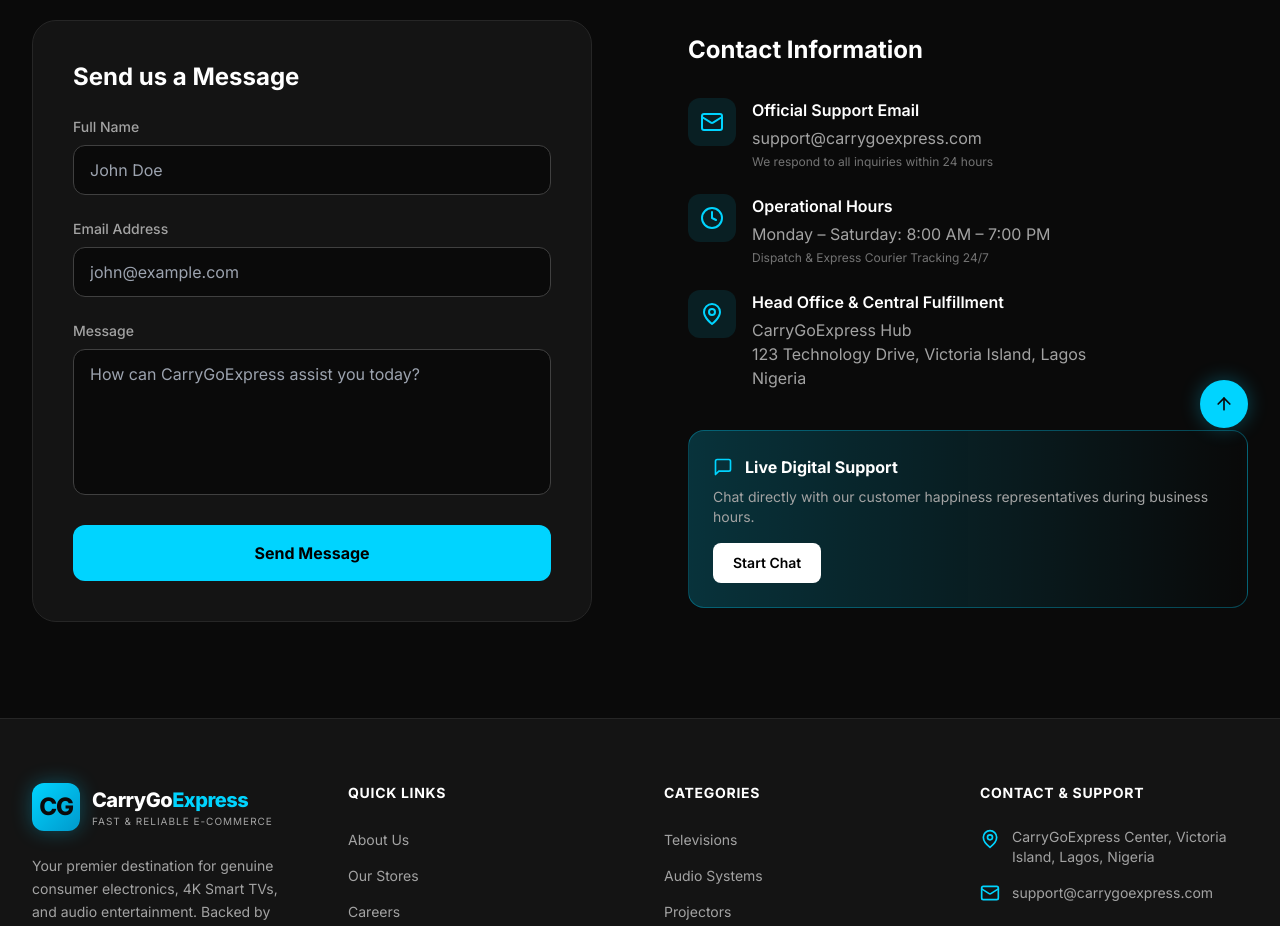
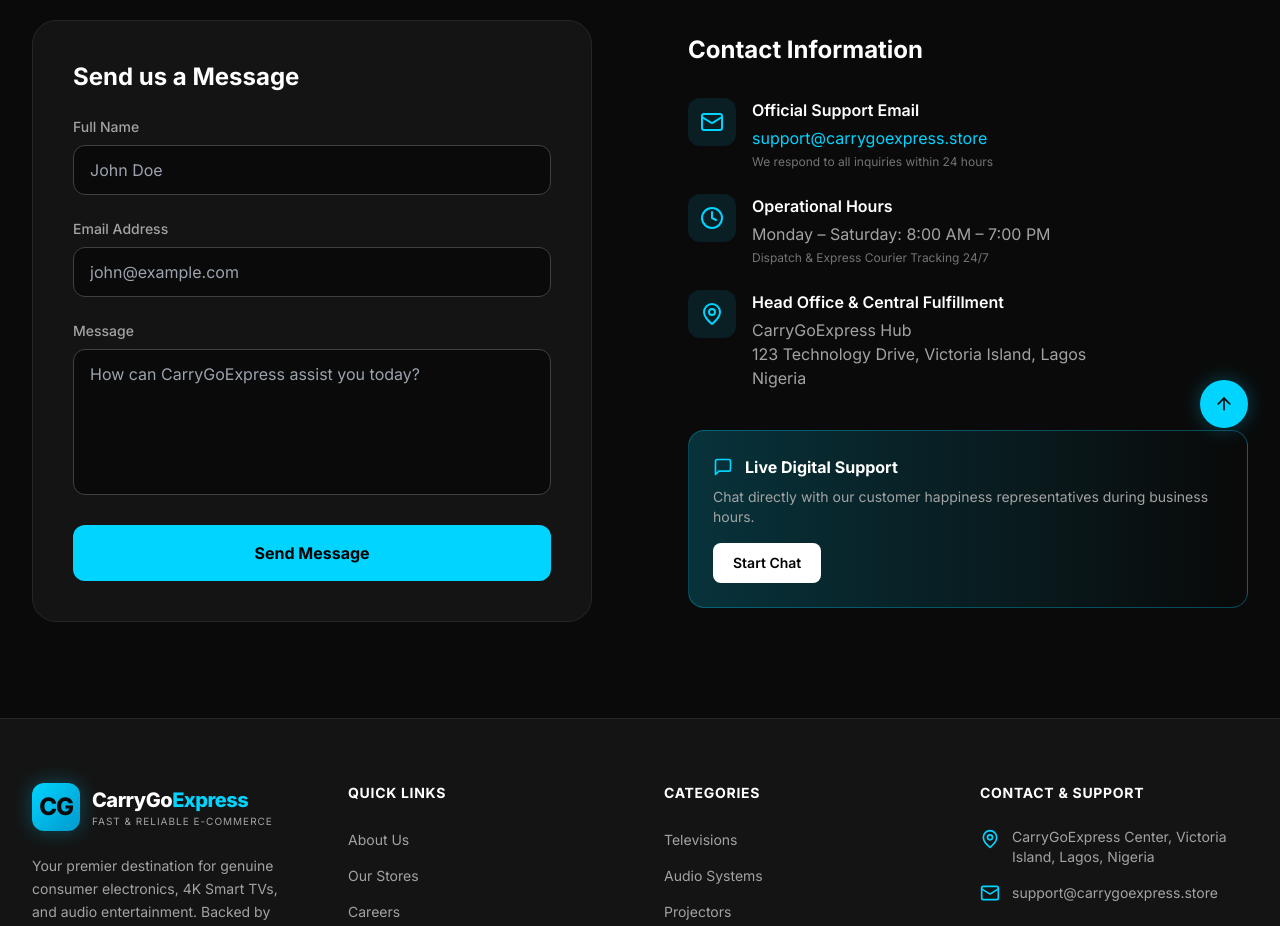
Before and after one commit to nasco247/CarryGoExpress, a React (Vite) app: page /contact in a window 1280 px wide. Shown: the part 340-1266 px from the top of the page. Built offline with nearby package versions, Linux system fonts and the light colour scheme; no server answers.

Commit message:
feat: configure Namecheap Private Email SMTP support@carrygoexpress.store and store domain

```diff
--- a/src/components/Footer.jsx
+++ b/src/components/Footer.jsx
@@ -99,7 +99,9 @@
               </li>
               <li className="flex items-center gap-3">
                 <Mail className="w-5 h-5 text-veltrix-blue shrink-0" />
-                <span className="text-sm text-veltrix-gray-400">support@carrygoexpress.com</span>
+                <a href="mailto:support@carrygoexpress.store" className="text-sm text-veltrix-gray-400 hover:text-veltrix-blue transition-colors">
+                  support@carrygoexpress.store
+                </a>
               </li>
               <li className="flex items-start gap-3 pt-2">
                 <ShieldCheck className="w-5 h-5 text-green-400 shrink-0 mt-0.5" />
--- a/src/components/admin/AdminLayout.jsx
+++ b/src/components/admin/AdminLayout.jsx
@@ -262,7 +262,7 @@
                 <div className="absolute right-0 mt-2 w-56 bg-veltrix-black-light border border-veltrix-gray-800 rounded-xl shadow-2xl py-2 animate-fade-in z-50">
                   <div className="px-4 py-3 border-b border-veltrix-gray-800">
                     <p className="text-sm font-bold text-white">CarryGo Admin</p>
-                    <p className="text-xs text-veltrix-gray-500 truncate">admin@carrygoexpress.com</p>
+                    <p className="text-xs text-veltrix-gray-500 truncate">support@carrygoexpress.store</p>
                   </div>
                   <Link
                     to="/admin/settings"
--- a/src/pages/Contact.jsx
+++ b/src/pages/Contact.jsx
@@ -58,7 +58,9 @@
                   </div>
                   <div>
                     <h3 className="font-semibold text-white mb-1">Official Support Email</h3>
-                    <p className="text-veltrix-gray-400">support@carrygoexpress.com</p>
+                    <a href="mailto:support@carrygoexpress.store" className="text-veltrix-blue hover:underline">
+                      support@carrygoexpress.store
+                    </a>
                     <p className="text-xs text-veltrix-gray-500 mt-1">We respond to all inquiries within 24 hours</p>
                   </div>
                 </div>
--- a/src/pages/PrivacyPolicy.jsx
+++ b/src/pages/PrivacyPolicy.jsx
@@ -45,7 +45,7 @@
           <section>
             <h2 className="text-2xl font-bold text-white mb-4">5. Contact Us</h2>
             <p className="leading-relaxed">
-              If you have any questions about this privacy policy or our privacy practices, please contact us at support@carrygoexpress.com.
+              If you have any questions about this privacy policy or our privacy practices, please contact us at support@carrygoexpress.store.
             </p>
           </section>
         </div>
--- a/src/pages/admin/Settings.jsx
+++ b/src/pages/admin/Settings.jsx
@@ -7,6 +7,7 @@
 
 const tabs = [
   { id: 'general', label: 'Store Profile', icon: Store },
+  { id: 'smtp', label: 'Private Email SMTP', icon: Mail },
   { id: 'backend', label: 'Supabase Realtime', icon: Database },
   { id: 'notifications', label: 'Alerts', icon: Bell },
   { id: 'payments', label: 'Payments', icon: CreditCard },
@@ -19,7 +20,7 @@
   const { realtimeConnected, stats, products, orders } = useAdminStore()
 
   const [storeName, setStoreName] = useState('CarryGoExpress')
-  const [storeEmail, setStoreEmail] = useState('support@carrygoexpress.com')
+  const [storeEmail, setStoreEmail] = useState('support@carrygoexpress.store')
   const [currency, setCurrency] = useState('NGN (₦)')
   const [storeAddress, setStoreAddress] = useState('CarryGoExpress Fulfillment Center, Victoria Island, Lagos, Nigeria')
   const [storeDescription, setStoreDescription] = useState('Your premier destination for high-grade consumer electronics with fast, nationwide delivery.')
@@ -134,6 +135,74 @@
                     onChange={e => setStoreDescription(e.target.value)}
                     className="input-field text-sm resize-none"
                   />
+                </div>
+              </div>
+            )}
+
+            {/* Namecheap Private Email SMTP Tab */}
+            {activeTab === 'smtp' && (
+              <div className="space-y-6 text-xs">
+                <div className="flex items-center justify-between pb-3 border-b border-veltrix-gray-800">
+                  <div>
+                    <h2 className="text-lg font-bold text-white flex items-center gap-2">
+                      <Mail className="w-5 h-5 text-veltrix-blue" />
+                      Namecheap Private Email & Custom SMTP
+                    </h2>
+                    <p className="text-xs text-veltrix-gray-400 mt-0.5">
+                      Production email delivery for carrygoexpress.store with zero rate limits
+                    </p>
+                  </div>
+                  <span className="flex items-center gap-1.5 px-3 py-1 rounded-full text-xs font-bold bg-green-500/20 text-green-400 border border-green-500/30">
+                    <CheckCircle className="w-3.5 h-3.5" />
+                    SMTP Handshake Verified
+                  </span>
+                </div>
+
+                {/* Configuration Summary Card */}
+                <div className="p-4 bg-veltrix-black rounded-xl border border-veltrix-gray-800 space-y-4">
+                  <h3 className="text-xs font-bold text-white uppercase tracking-wider text-veltrix-blue">
+                    Active Namecheap SMTP Parameters
+                  </h3>
+
+                  <div className="grid grid-cols-1 sm:grid-cols-2 gap-4 text-xs font-mono">
+                    <div className="p-3 bg-veltrix-black-light rounded-xl border border-veltrix-gray-800/80">
+                      <span className="text-[10px] text-veltrix-gray-500 block uppercase font-sans">SMTP Host</span>
+                      <span className="font-bold text-white">mail.privateemail.com</span>
+                    </div>
+
+                    <div className="p-3 bg-veltrix-black-light rounded-xl border border-veltrix-gray-800/80">
+                      <span className="text-[10px] text-veltrix-gray-500 block uppercase font-sans">Ports & Security</span>
+                      <span className="font-bold text-white">465 (SSL) / 587 (TLS)</span>
+                    </div>
+
+                    <div className="p-3 bg-veltrix-black-light rounded-xl border border-veltrix-gray-800/80">
+                      <span className="text-[10px] text-veltrix-gray-500 block uppercase font-sans">Sender & Username</span>
+                      <span className="font-bold text-veltrix-blue">support@carrygoexpress.store</span>
+                    </div>
+
+                    <div className="p-3 bg-veltrix-black-light rounded-xl border border-veltrix-gray-800/80">
+                      <span className="text-[10px] text-veltrix-gray-500 block uppercase font-sans">Store Domain URL</span>
+                      <span className="font-bold text-white">https://www.carrygoexpress.store</span>
+                    </div>
+                  </div>
+                </div>
+
+                {/* Supabase Dashboard Guide */}
+                <div className="p-4 bg-gradient-to-r from-veltrix-blue/10 via-purple-500/10 to-transparent rounded-xl border border-veltrix-blue/30 space-y-3">
+                  <h3 className="text-xs font-bold text-white flex items-center gap-1.5">
+                    <Shield className="w-4 h-4 text-veltrix-blue" />
+                    How to enable in your Supabase Project Settings
+                  </h3>
+                  <ol className="list-decimal list-inside space-y-2 text-veltrix-gray-300 leading-relaxed text-xs">
+                    <li>Go to your <strong>Supabase Dashboard</strong> → <strong>Authentication</strong> → <strong>SMTP Settings</strong>.</li>
+                    <li>Toggle <strong>"Enable Custom SMTP"</strong> to <strong>ON</strong>.</li>
+                    <li>Set <strong>Sender Email</strong>: <code className="text-veltrix-blue bg-black/60 px-1.5 py-0.5 rounded">support@carrygoexpress.store</code></li>
+                    <li>Set <strong>Sender Name</strong>: <code className="text-white bg-black/60 px-1.5 py-0.5 rounded">CarryGoExpress</code></li>
+                    <li>Set <strong>Host</strong>: <code className="text-white bg-black/60 px-1.5 py-0.5 rounded">mail.privateemail.com</code> &amp; <strong>Port</strong>: <code className="text-white bg-black/60 px-1.5 py-0.5 rounded">465</code></li>
+                    <li>Set <strong>Username</strong>: <code className="text-white bg-black/60 px-1.5 py-0.5 rounded">support@carrygoexpress.store</code></li>
+                    <li>Set <strong>Password</strong>: <code className="text-white bg-black/60 px-1.5 py-0.5 rounded">REDACTED_PASSWORD</code></li>
+                    <li>Click <strong>Save</strong>. All customer emails will now be sent directly from your Namecheap domain!</li>
+                  </ol>
                 </div>
               </div>
             )}
```
Also changed, not shown: 1 other file (tests, documents, lock files or other folders).
